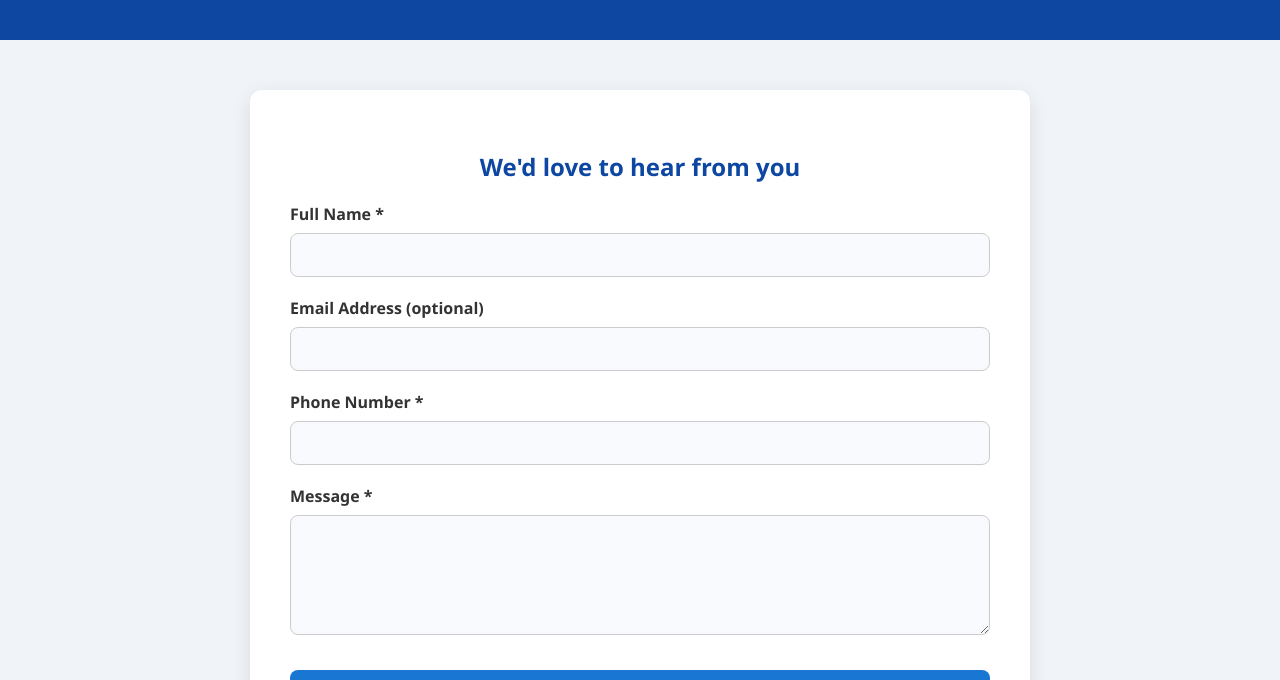
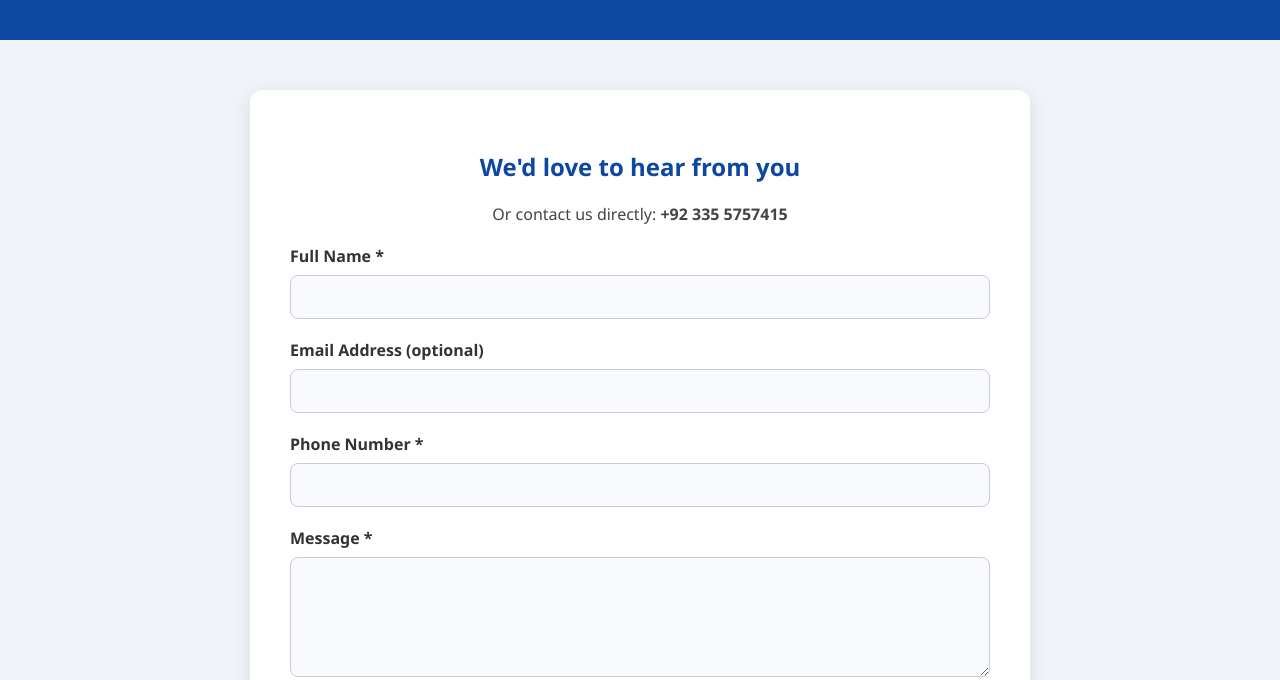
Before and after one commit to Turrab-76/ContactUs, a plain HTML site: page index.html in a window 1280 px wide. Shown: the part 126-806 px from the top of the page. Drawn offline with Linux system fonts and the light colour scheme.

Commit message:
Update index.html

```diff
--- a/index.html
+++ b/index.html
@@ -92,6 +92,13 @@
       margin-top: 50px;
     }
 
+    .direct-contact {
+      text-align: center;
+      font-size: 16px;
+      margin: 20px 0;
+      color: #444;
+    }
+
     @media (max-width: 600px) {
       .container {
         margin: 20px;
@@ -108,6 +115,8 @@
 
 <div class="container">
   <h2>We'd love to hear from you</h2>
+
+  <p class="direct-contact">Or contact us directly: <strong>+92 335 5757415</strong></p>
 
   <form id="contact-form" action="https://formsubmit.co/ajax/turrabhaider061@gmail.com" method="POST">
     <label for="name">Full Name *</label>
```
